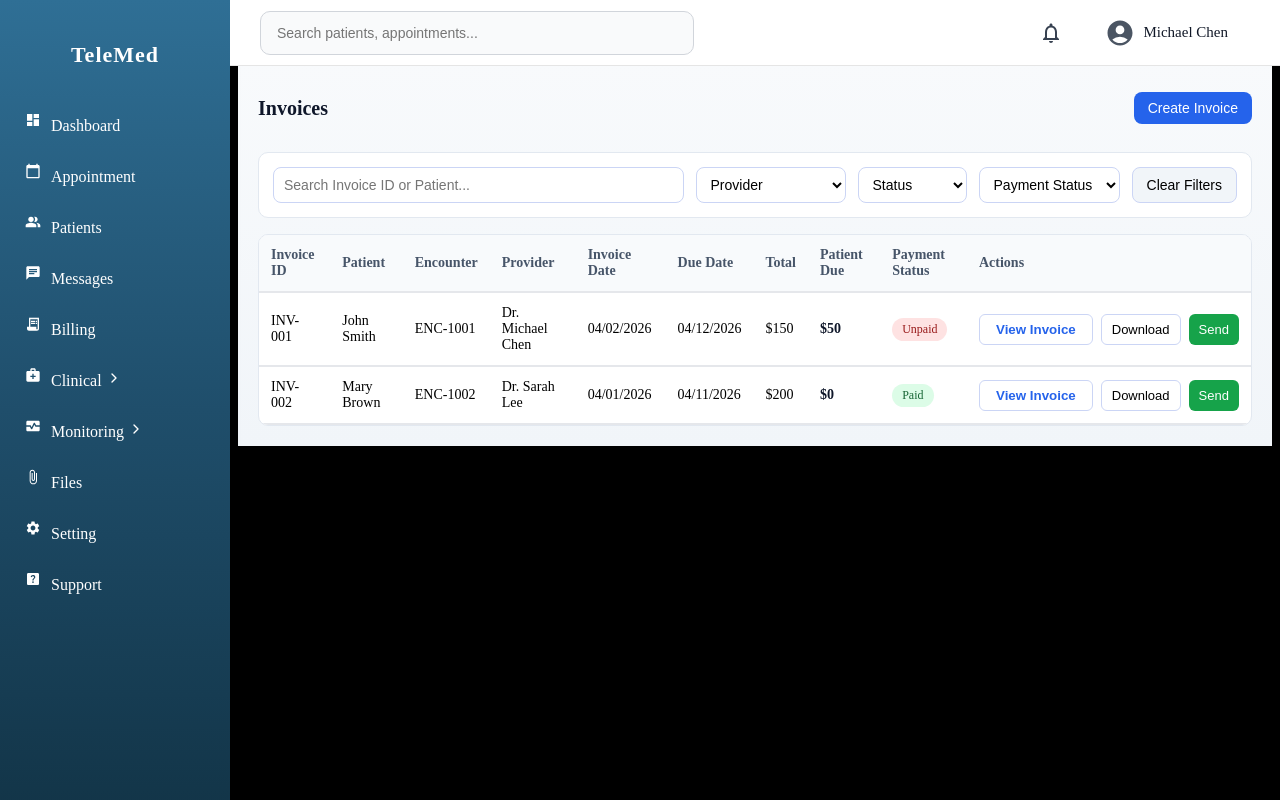
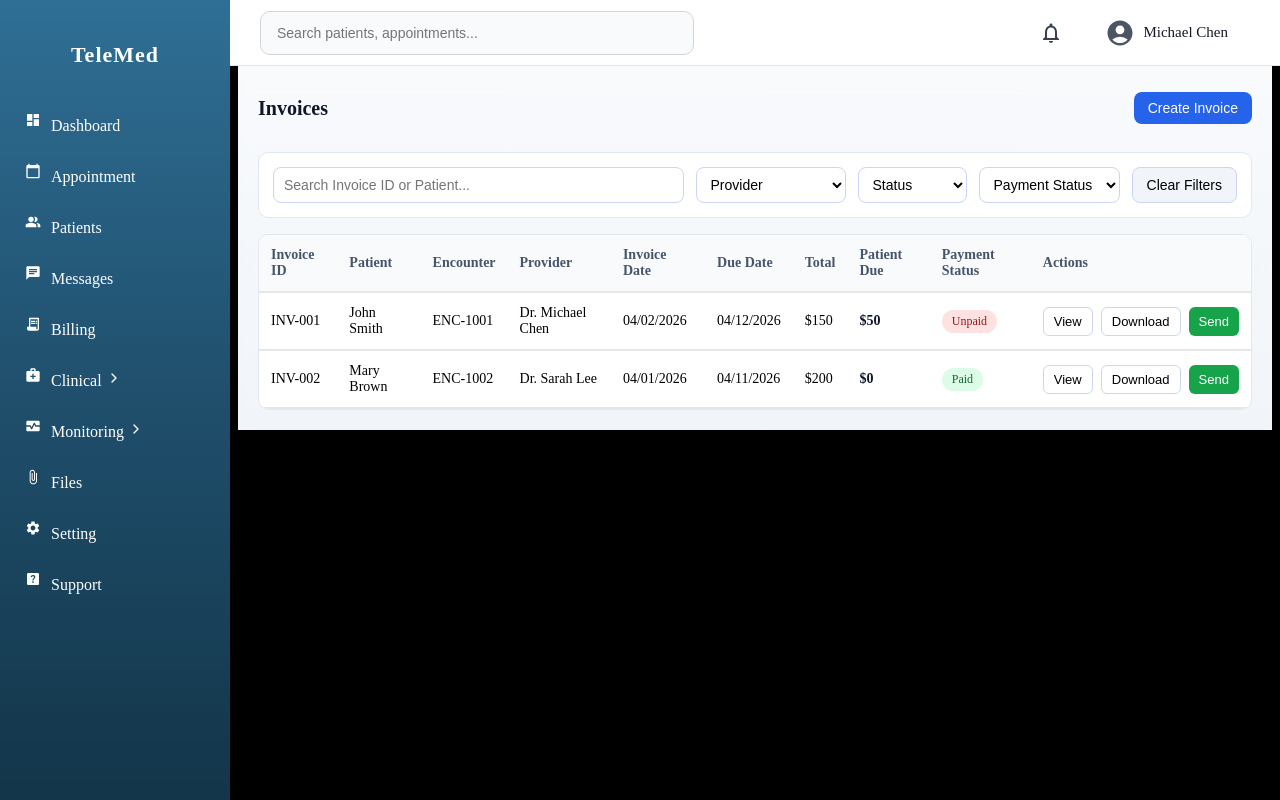
Before and after one commit to nilvTech/TeleMed, a React (Vite) app in the folder TeleMedicine_app/: page /Invoice in a window 1280 px wide. Built offline with nearby package versions, Linux system fonts and the light colour scheme.

Commit message:
feat(billing): build Invoice, Payment, and Insurance UI with PDF export

```diff
--- a/TeleMedicine_app/src/Provider/Billing/BillingDashboard.tsx
+++ b/TeleMedicine_app/src/Provider/Billing/BillingDashboard.tsx
@@ -29,7 +29,8 @@ function BillingDashboard() {
   const [activeTab, setActiveTab] = useState("Dashboard");
 
   return (
-    <div className={styles.container}>
+    <>
+      {" "}
       <header className={styles.header}>
         <div>
           <h2 className={styles.title}>Billing Overview</h2>
@@ -38,7 +39,6 @@ function BillingDashboard() {
           </p>
         </div>
         {/* <button className={styles.primaryBtn}>Generate Report</button> */}
-      </header>
 
         {/* Modern Tabs */}
         <nav className={styles.tabsContainer}>
@@ -53,7 +53,8 @@ function BillingDashboard() {
             </button>
           ))}
         </nav>
-
+      </header>
+      <div className={styles.container}>
         {/* Main Content Area */}
         <main className={styles.dashboardContent}>
           {activeTab === "Dashboard" ? (
@@ -67,24 +68,17 @@ function BillingDashboard() {
 
               <RecentActivityTable />
             </>
-        ) :""}
-        {activeTab === "Charges" ? (
-          <ChargesPage />
-        ) : ""}
-        {
-          activeTab === "Invoices" ? (<InvoicePage/>) : ""
-        }
-        {
-          activeTab === "Payments" ? <PaymentPage/>:""
-        }
-        {
-          activeTab === "Insurance" ? <InsurancePage/>:""
-        }
-        {
-          activeTab === "Reports" ? <ReportsPage  />:""
-        }
+          ) : (
+            ""
+          )}
+          {activeTab === "Charges" ? <ChargesPage /> : ""}
+          {activeTab === "Invoices" ? <InvoicePage /> : ""}
+          {activeTab === "Payments" ? <PaymentPage /> : ""}
+          {activeTab === "Insurance" ? <InsurancePage /> : ""}
+          {activeTab === "Reports" ? <ReportsPage /> : ""}
         </main>
       </div>
+    </>
   );
 }
 
--- a/TeleMedicine_app/src/Provider/Billing/ChargesPage.tsx
+++ b/TeleMedicine_app/src/Provider/Billing/ChargesPage.tsx
@@ -7,6 +7,7 @@ interface Charge {
   provider: string;
   date: string;
   icd: string;
+  cpt:string;
   amount: string;
   insurance: string;
   status: "Submitted" | "Pending" | "Paid";
@@ -19,6 +20,7 @@ const chargesData: Charge[] = [
     provider: "Dr. Michael Chen",
     date: "03/31/2026",
     icd: "F41.1",
+    cpt: "90834",
     amount: "$120",
     insurance: "Blue Cross",
     status: "Submitted",
@@ -29,6 +31,7 @@ const chargesData: Charge[] = [
     provider: "Dr. Sarah Lee",
     date: "03/30/2026",
     icd: "F32.9",
+    cpt: "90837",
     amount: "$150",
     insurance: "Aetna",
     status: "Pending",
@@ -39,16 +42,18 @@ const chargesData: Charge[] = [
     provider: "Dr. John Doe",
     date: "03/29/2026",
     icd: "J06.9",
+    cpt: "99213",
     amount: "$95",
     insurance: "Copay",
     status: "Paid",
   },
-    {
+  {
     id: "CHG-001",
     patient: "John Smith",
     provider: "Dr. Michael Chen",
     date: "03/31/2026",
     icd: "F41.1",
+    cpt: "90834",
     amount: "$120",
     insurance: "Blue Cross",
     status: "Submitted",
@@ -59,6 +64,7 @@ const chargesData: Charge[] = [
     provider: "Dr. Sarah Lee",
     date: "03/30/2026",
     icd: "F32.9",
+    cpt: "90837",
     amount: "$150",
     insurance: "Aetna",
     status: "Pending",
@@ -69,16 +75,18 @@ const chargesData: Charge[] = [
     provider: "Dr. John Doe",
     date: "03/29/2026",
     icd: "J06.9",
+    cpt: "99213",
     amount: "$95",
     insurance: "Copay",
     status: "Paid",
   },
-    {
+  {
     id: "CHG-001",
     patient: "John Smith",
     provider: "Dr. Michael Chen",
     date: "03/31/2026",
     icd: "F41.1",
+    cpt: "90834",
     amount: "$120",
     insurance: "Blue Cross",
     status: "Submitted",
@@ -89,6 +97,7 @@ const chargesData: Charge[] = [
     provider: "Dr. Sarah Lee",
     date: "03/30/2026",
     icd: "F32.9",
+    cpt: "90837",
     amount: "$150",
     insurance: "Aetna",
     status: "Pending",
@@ -99,11 +108,11 @@ const chargesData: Charge[] = [
     provider: "Dr. John Doe",
     date: "03/29/2026",
     icd: "J06.9",
+    cpt: "99213",
     amount: "$95",
     insurance: "Copay",
     status: "Paid",
   },
-
 ];
 
 function ChargesPage() {
@@ -220,6 +229,7 @@ const ChargesTable = ({ data }: any) => {
             <th>Provider</th>
             <th>Date</th>
             <th>ICD</th>
+            <th>CPT</th>
             <th>Amount</th>
             <th>Insurance</th>
             <th>Status</th>
@@ -234,6 +244,7 @@ const ChargesTable = ({ data }: any) => {
               <td>{charge.provider}</td>
               <td>{charge.date}</td>
               <td>{charge.icd}</td>
+              <td>{charge.cpt}</td>
               <td>{charge.amount}</td>
               <td>{charge.insurance}</td>
 
--- a/TeleMedicine_app/src/Provider/Billing/Invoice.tsx
+++ b/TeleMedicine_app/src/Provider/Billing/Invoice.tsx
@@ -1,10 +1,10 @@
 import { useState } from "react";
 import styles from "./InvoicePage.module.css";
-import ViewInvoicePDF from "./ViewInvoicePdf";
-
+// import ViewInvoicePDF from "./ViewInvoicePdf";
+import { handleViewInvoice } from "./ViewInvoicePdf";
 const invoiceData = [
   {
-    id: "INV-001",
+    invoiceNumber: "INV-001",
     patient: "John Smith",
     encounterId: "ENC-1001",
     provider: "Dr. Michael Chen",
@@ -16,7 +16,7 @@ const invoiceData = [
     paymentStatus: "Unpaid",
   },
   {
-    id: "INV-002",
+    invoiceNumber: "INV-002",
     patient: "Mary Brown",
     encounterId: "ENC-1002",
     provider: "Dr. Sarah Lee",
@@ -39,7 +39,7 @@ function InvoicePage() {
     const matchesSearch =
       !search ||
       invoice.patient.toLowerCase().includes(search.toLowerCase()) ||
-      invoice.id.toLowerCase().includes(search.toLowerCase());
+      invoice.invoiceNumber.toLowerCase().includes(search.toLowerCase());
 
     const matchesProvider =
       !provider ||
@@ -148,8 +148,8 @@ function InvoicePage() {
 
           <tbody>
             {filteredInvoices.map((invoice) => (
-              <tr key={invoice.id}>
-                <td>{invoice.id}</td>
+              <tr key={invoice.invoiceNumber}>
+                <td>{invoice.invoiceNumber}</td>
                 <td>{invoice.patient}</td>
                 <td>{invoice.encounterId}</td>
                 <td>{invoice.provider}</td>
@@ -176,11 +176,11 @@ function InvoicePage() {
 
                 <td>
                   <div className={styles.actions}>
-                    <button className={styles.actionButton}>
-                      <ViewInvoicePDF/>
+                    <button className={styles.actionButton} onClick={()=>handleViewInvoice(invoice,"View")}>
+                      View
                     </button>
 
-                    <button className={styles.actionButton}>
+                    <button className={styles.actionButton} onClick={()=>handleViewInvoice(invoice,"Download")}>
                       Download
                     </button>
 
--- a/TeleMedicine_app/src/Provider/Billing/ViewInvoicePdf.tsx
+++ b/TeleMedicine_app/src/Provider/Billing/ViewInvoicePdf.tsx
@@ -1,29 +1,23 @@
-import React from "react";
 import { jsPDF } from "jspdf";
 import autoTable from "jspdf-autotable";
 
-// Dummy invoice JSON data (replace with API data later)
-const invoiceData = {
-  invoiceNumber: "INV-001",
-  date: "2026-04-02",
-  patient: "John Smith",
-  provider: "Dr. Michael Chen",
-  items: [
-    {
-      description: "Consultation",
-      quantity: 1,
-      price: 120,
-    },
-    {
-      description: "Blood Test",
-      quantity: 2,
-      price: 50,
-    },
-  ],
+type Invoice = {
+  invoiceNumber: string;
+  patient: string;
+  encounterId: string;
+  provider: string;
+  invoiceDate: string;
+  dueDate: string;
+  total: string;
+  patientDue: string;
+  status: string;
+  paymentStatus: string;
 };
 
-const ViewInvoicePDF: React.FC = () => {
-  const handleViewInvoice = () => {
+export const handleViewInvoice = (
+  Data: Invoice,
+  action: "View" | "Download",
+) => {
   const doc = new jsPDF();
 
   // Title
@@ -32,60 +26,37 @@ const ViewInvoicePDF: React.FC = () => {
 
   // Invoice Details
   doc.setFontSize(12);
-    doc.text(`Invoice Number: ${invoiceData.invoiceNumber}`, 14, 30);
-    doc.text(`Date: ${invoiceData.date}`, 14, 36);
-    doc.text(`Patient: ${invoiceData.patient}`, 14, 42);
-    doc.text(`Provider: ${invoiceData.provider}`, 14, 48);
+  doc.text(`Invoice Number: ${Data.invoiceNumber}`, 14, 30);
+  doc.text(`Date: ${Data.invoiceDate}`, 14, 36);
+  doc.text(`Patient: ${Data.patient}`, 14, 42);
+  doc.text(`Provider: ${Data.provider}`, 14, 48);
 
   // Table Data
-    const tableRows = invoiceData.items.map((item) => [
-      item.description,
-      item.quantity,
-      `$${item.price}`,
-      `$${item.quantity * item.price}`,
-    ]);
+  const items = [["Consultation", "1", Data.total, Data.total]];
 
   autoTable(doc, {
     head: [["Description", "Qty", "Price", "Total"]],
-      body: tableRows,
+    body: items,
     startY: 55,
   });
 
-    // Calculate total
-    const total = invoiceData.items.reduce(
-      (sum, item) => sum + item.quantity * item.price,
-      0
-    );
+  // // Calculate total
+  // const total = Data.items.reduce(
+  //   (sum, item) => sum + item.quantity * item.price,
+  //   0,
+  // );
 
-    const finalY = (doc as any).lastAutoTable.finalY || 70;
+  //const finalY = (doc as any).lastAutoTable.finalY || 70;
 
-    doc.text(`Total: $${total}`, 14, finalY + 10);
+  //doc.text(`Total: $${total}`, 14, finalY + 10);
 
   // Open PDF in new tab (View Invoice behavior)
+  if (action === "View") {
     const pdfBlob = doc.output("blob");
     const url = URL.createObjectURL(pdfBlob);
     window.open(url);
+  }
+  if(action ==="Download"){
+    doc.save(`Invoice-${Data.patient}.pdf`)
+  }
 };
-
-  return (
-    <div>
-      <button
-        onClick={handleViewInvoice}
-        style={{
-            backgroundColor:"transparent",
-          color: "#2563eb",
-          border: "none",
-          borderRadius: "3px",
-          cursor: "pointer",
-          fontWeight: 600,
-          whiteSpace:"nowrap"
-
-        }}
-      >
-        View Invoice
-      </button>
-    </div>
-  );
-};
-
-export default ViewInvoicePDF;
```
Also changed, not shown: TeleMedicine_app/src/Provider/Billing/BillingDashboard.module.css (+83 -30 lines). Lines whose indentation alone changed are shown as unchanged.
